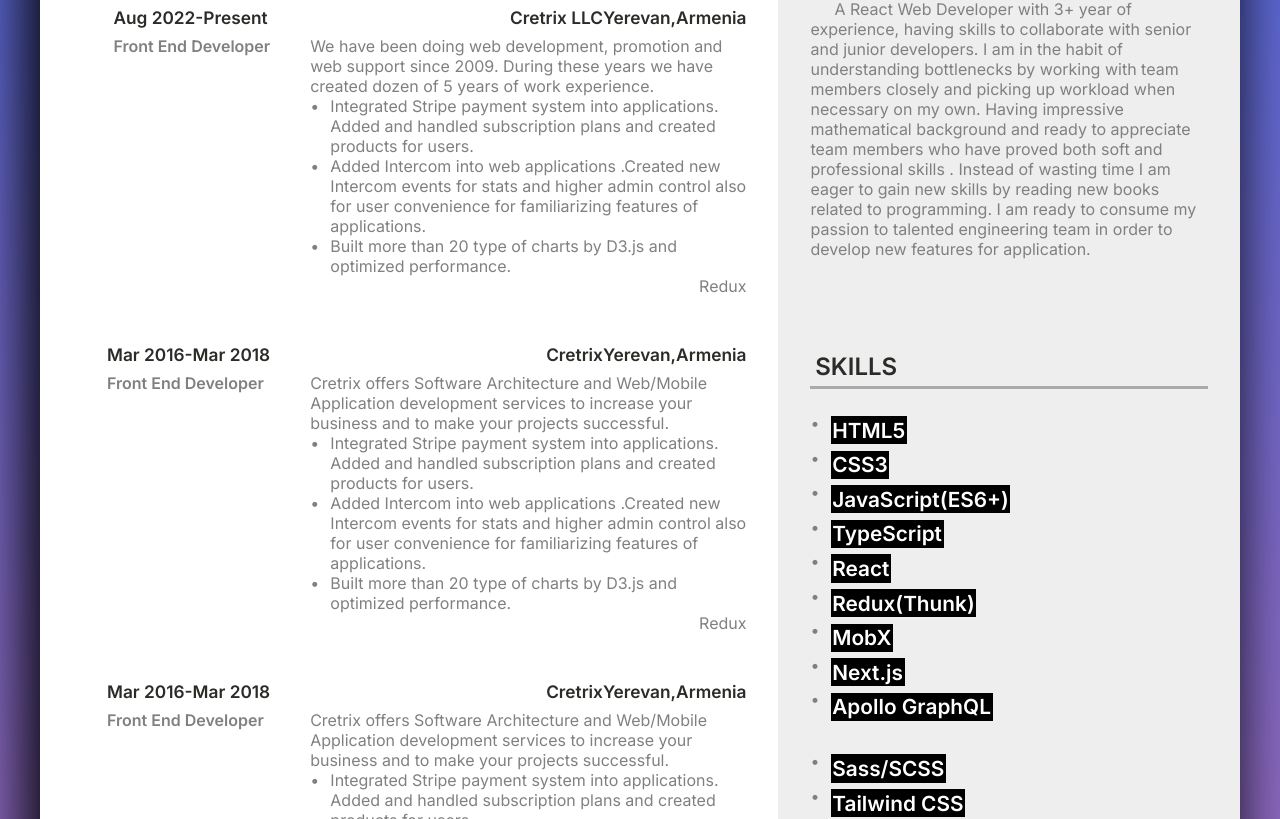
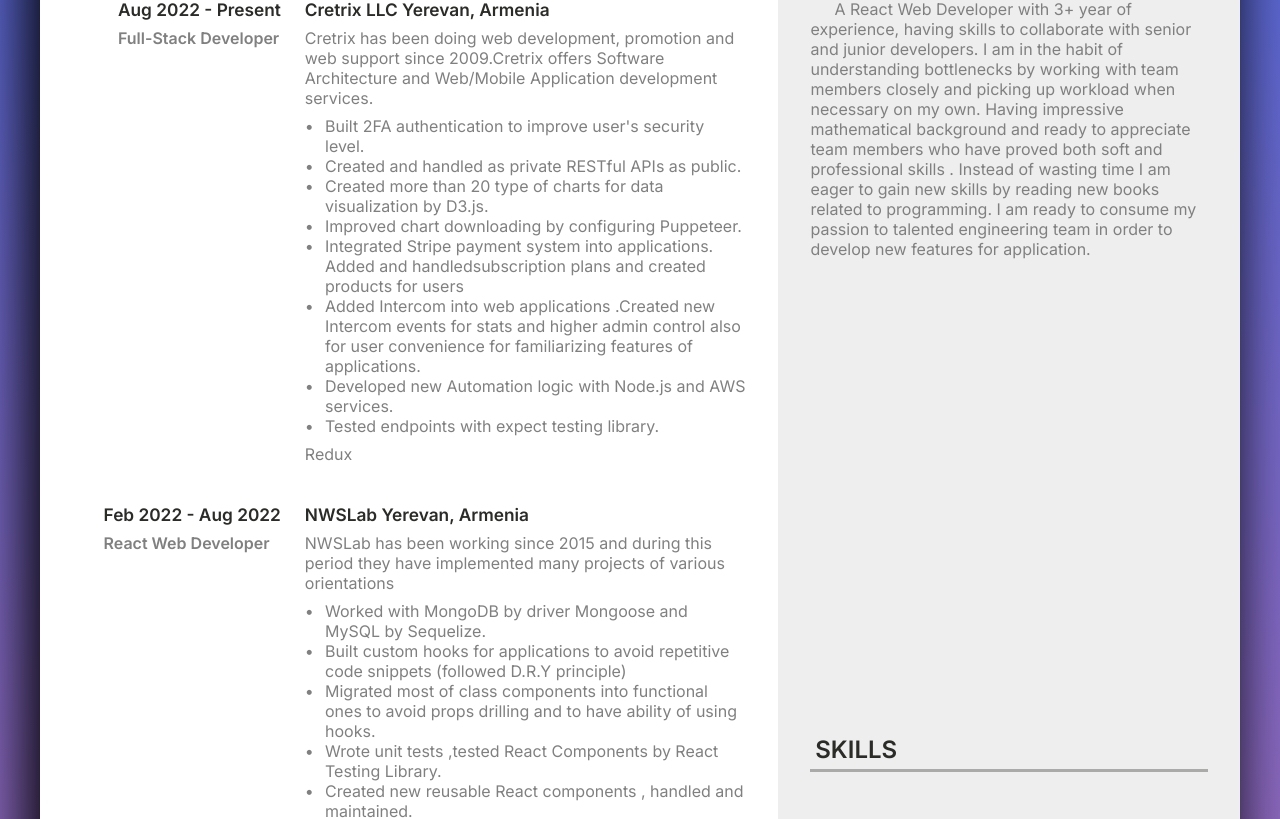
Before and after one commit to hakob-yan/resume-template, a React (Create React App) app: page / in a window 1280 px wide. Shown: the part 401-1220 px from the top of the page. Built offline with nearby package versions, Linux system fonts and the light colour scheme.

Commit message:
added new styles

```diff
--- a/src/App.scss
+++ b/src/App.scss
@@ -23,7 +23,7 @@
   .section-seperated {
     display: grid;
     grid-template-columns: repeat(3, 1fr);
-    column-gap: 2.5rem;
+    column-gap: 1.5rem;
     row-gap: 2.5rem;
 
   }
@@ -42,16 +42,22 @@
   .topic__left-side {
     grid-column: span 1;
     justify-self: end;
+    display: flex;
+    flex-direction: column;
+    row-gap: 0.5rem;
   }
   .topic__right-side {
     grid-column: span 2;
     justify-items: end;
+    display: flex;
+    flex-direction: column;
+    row-gap: 0.5rem;
+
   }
   .topic-title {
     font-size: 1.08rem;
     font-weight: 700;
     color: $primary-color;
-    margin: 0.5rem 0;
   }
   .topic-desc {
     font-size: 1rem;
--- a/src/components/Skills/index.js
+++ b/src/components/Skills/index.js
@@ -1,7 +1,7 @@
 import React from "react";
 import ListItem from "../ListItem"
 import "./styles.scss";
-const basicScillsArr = [
+const basicScillsArr = []||[
   "HTML5",
   "CSS3",
   "JavaScript(ES6+)",
@@ -12,14 +12,14 @@
   "Next.js",
   "Apollo GraphQL"
 ];
-const librariesArr = [
+const librariesArr = [] ||  [
   "Sass/SCSS",
   "Tailwind CSS",
   "Styled Components",
   "Material UI",
   "Bootstrap 5",
 ];
-const toolssArr = ["Ajax", "RESTful APIs", "OOP", "Git", "Docker", "Webpack", "Babel"];
+const toolssArr =[] || ["Ajax", "RESTful APIs", "OOP", "Git", "Docker", "Webpack", "Babel"];
 
 function Skills() {
   return (
--- a/src/components/WorkExperience/index.js
+++ b/src/components/WorkExperience/index.js
@@ -6,41 +6,49 @@
   {
     startDate: "Aug 2022",
     endDate: "Present",
-    position: "Front End Developer",
+    position: "Full-Stack Developer",
     companyName: "Cretrix LLC",
-    location: "Yerevan,Armenia",
+    location: "Yerevan, Armenia",
     aboutCompany:
-      "We have been doing web development, promotion and web support since 2009. During these years we have created dozen of 5 years of work experience.",
+      "Cretrix has been doing web development, promotion and web support since 2009.Cretrix offers Software Architecture and Web/Mobile Application development services.",
     responsibilities: [
-        "Integrated Stripe payment system into applications. Added and handled subscription plans and created products for users.",
-        "Added Intercom into web applications .Created new Intercom events for stats    and higher admin control also for user convenience for familiarizing features of    applications.",
-        "Built more than 20 type of charts by D3.js and optimized performance.",
+      "Built 2FA authentication to improve user's security level.",
+      "Created and handled as private RESTful APIs as public.",
+      "Created more than 20 type of charts for data visualization by D3.js.",
+      "Improved chart downloading by configuring Puppeteer.",
+      "Integrated Stripe payment system into applications. Added and handledsubscription plans and created products for users",
+      "Added Intercom into web applications .Created new Intercom events for stats and higher admin control also for user convenience for familiarizing features of applications.",
+      "Developed new Automation logic with Node.js and AWS services.",
+      "Tested endpoints with expect testing library."
     ],
     usedTechnologies: "Redux",
   },
   {
-    startDate: "Mar 2016",
-    endDate: "Mar 2018",
-    position: "Front End Developer",
-    companyName: "Cretrix",
-    location: "Yerevan,Armenia",
+    startDate: "Feb 2022",
+    endDate: "Aug 2022",
+    position: "React Web Developer",
+    companyName: "NWSLab",
+    location: "Yerevan, Armenia",
     aboutCompany:
-      "Cretrix offers Software Architecture and Web/Mobile Application development services to increase your business and to make your projects successful.",
+      "NWSLab has been working since 2015 and during this period they have implemented many projects of various orientations",
     responsibilities: [
-      "Integrated Stripe payment system into applications. Added and handled subscription plans and created products for users.",
-      "Added Intercom into web applications .Created new Intercom events for stats    and higher admin control also for user convenience for familiarizing features of    applications.",
-      "Built more than 20 type of charts by D3.js and optimized performance.",
+      "Worked with MongoDB by driver Mongoose and MySQL by Sequelize.",
+      "Built custom hooks for applications to avoid repetitive code snippets (followed D.R.Y principle)",
+      "Migrated most of class components into functional ones to avoid props drilling and to have ability of using hooks.",
+      "Wrote unit tests ,tested React Components by React Testing Library.",
+      "Created new reusable React components , handled and maintained."
+
     ],
     usedTechnologies: "Redux",
   },
   {
-    startDate: "Mar 2016",
-    endDate: "Mar 2018",
-    position: "Front End Developer",
-    companyName: "Cretrix",
-    location: "Yerevan,Armenia",
+    startDate: "2020",
+    endDate: "Mar 2022",
+    position: "Front Web End Developer",
+    companyName: "Freelancer",
+    location: "Yerevan, Armenia",
     aboutCompany:
-      "Cretrix offers Software Architecture and Web/Mobile Application development services to increase your business and to make your projects successful.",
+      "",
     responsibilities: [
       "Integrated Stripe payment system into applications. Added and handled subscription plans and created products for users.",
       "Added Intercom into web applications .Created new Intercom events for stats    and higher admin control also for user convenience for familiarizing features of    applications.",
@@ -59,15 +67,17 @@
           return (
             <>
               <div className="topic__left-side">
-                <p className="topic-title">{job.startDate +'-' +job.endDate}</p>
+                <p className="topic-title">
+                  {job.startDate + " - " + job.endDate}
+                </p>
                 <p className="topic-desc topic-title">{job.position}</p>
               </div>
               <div className="topic__right-side">
-                <p className="topic-title">{job.companyName + job.location}</p>
+                <p className="topic-title">{job.companyName +'\t'+ job.location}</p>
                 <p className="topic-desc">{job.aboutCompany}</p>
                 <ul className="topic-desc">
                   {job.responsibilities.map((el) => (
-                    <ListItem desc={el}/>
+                    <ListItem desc={el} />
                   ))}
                 </ul>
                 <p className="topic-desc">{job.usedTechnologies}</p>
```
Lines whose indentation alone changed are shown as unchanged.
